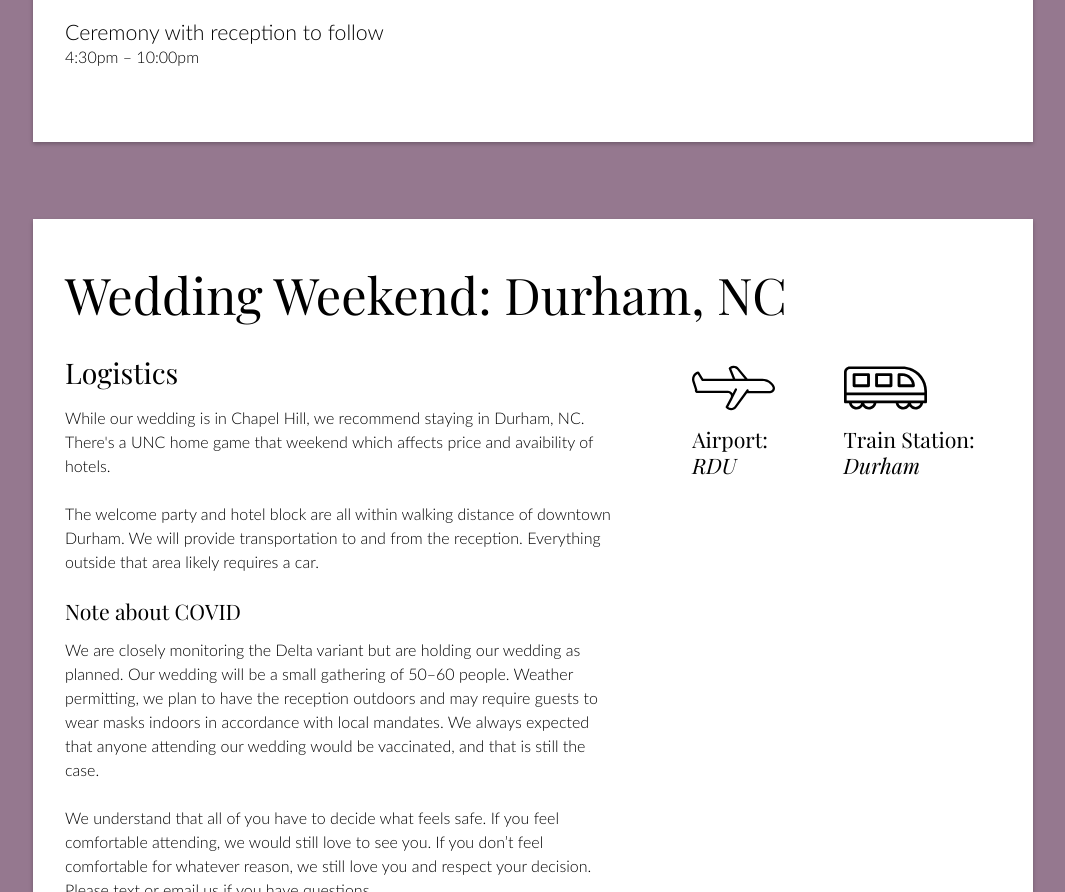
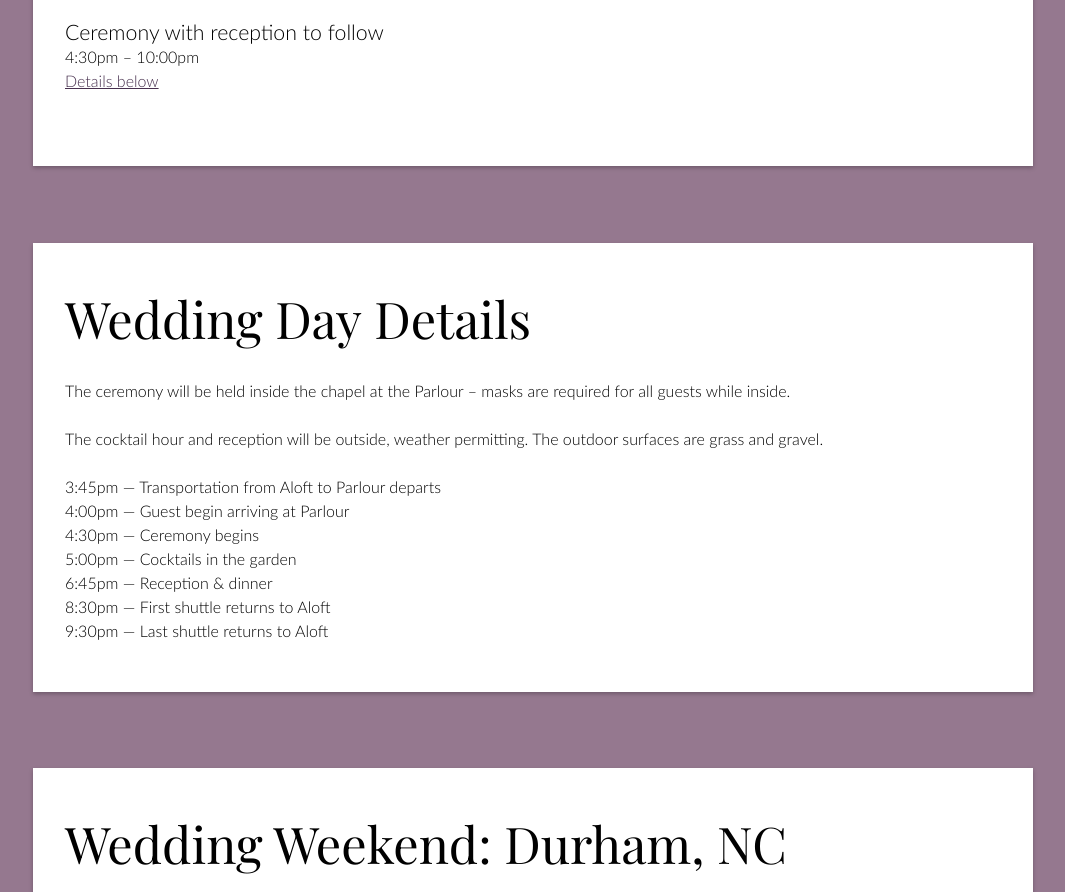
Before and after one commit to dcloud/maggieanddaniel.com, a plain HTML site: page index.html in a window 1280 px wide. Shown: the part 467-1359 px from the top of the page, without its empty margins (107-1172 px from the left). Drawn offline with Linux system fonts and the light colour scheme.

Commit message:
Add wedding day details

```diff
--- a/index.html
+++ b/index.html
@@ -22,12 +22,27 @@
         <section class="margin-y-1">
           <h5 class="sans-serif margin-bottom-0">Ceremony with reception to follow</h5>
           <p>4:30pm &ndash; 10:00pm<br>
+            <a href="#wedding-day-details">Details below</a>
           </p>
         </section>
       </div>
       <div class="visual">
           <img src="/images/parlour-640.jpg" alt="The Parlour At Mann's Chapel" />
       </div>
+    </div>
+    <div class="card" id="wedding-day-details">
+      <h2>Wedding Day Details</h2>
+      <p>The ceremony will be held inside the chapel at the Parlour &ndash; masks are required for all guests while inside.</p>
+      <p>The cocktail hour and reception will be outside, weather permitting. The outdoor surfaces are grass and gravel.</p>
+      <ol class="list-style-none">
+        <li>3:45pm &mdash; Transportation from Aloft to Parlour departs</li>
+        <li>4:00pm &mdash; Guest begin arriving at Parlour</li>
+        <li>4:30pm &mdash; Ceremony begins</li>
+        <li>5:00pm &mdash; Cocktails in the garden</li>
+        <li>6:45pm &mdash; Reception &amp; dinner</li>
+        <li>8:30pm &mdash; First shuttle returns to Aloft</li>
+        <li>9:30pm &mdash; Last shuttle returns to Aloft</li>
+      </ol>
     </div>
     <div class="card">
       <h2>Wedding Weekend: Durham, NC</h2>
```
